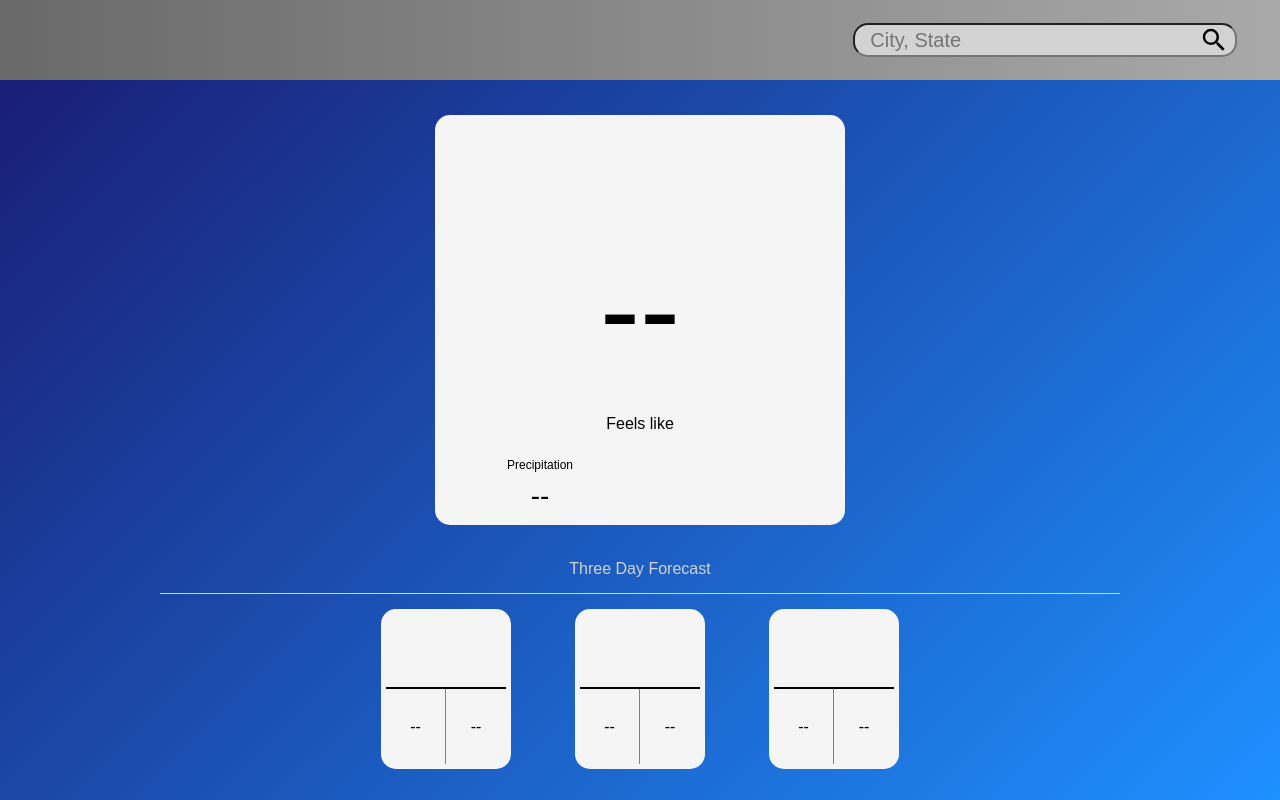
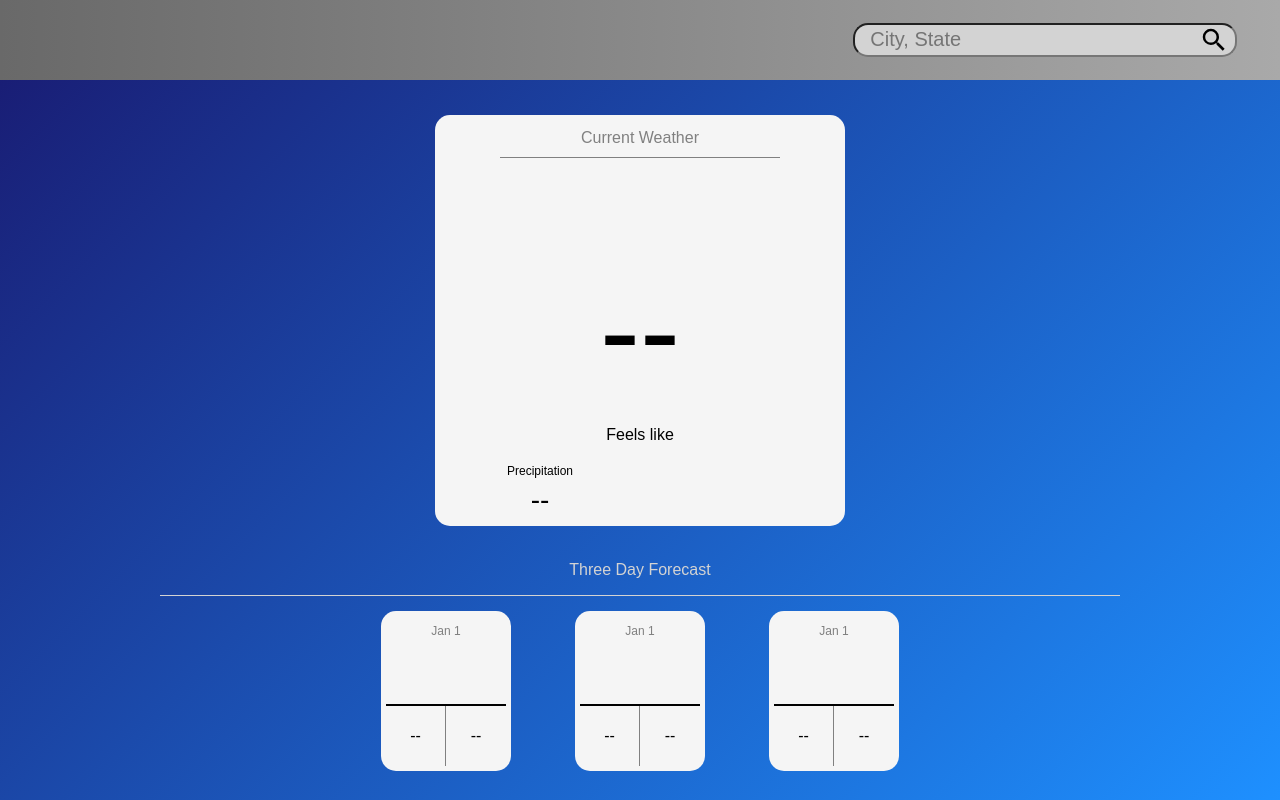
Before and after one commit to BrandB123/weather-app, a plain HTML site: page index.html in a window 1280 px wide. Drawn offline with Linux system fonts and the light colour scheme.

Commit message:
Update styling and add date titles

```diff
--- a/index.html
+++ b/index.html
@@ -22,6 +22,7 @@
 
     <div class="current-weather-container">
         <div class="current-weather-module">
+            <div class="current-title">Current Weather</div>
             <div class="current-icon"></div>
             <div class="temp">--</div>
             <div class="feels-like">Feels like</div>
@@ -37,16 +38,19 @@
         <div class="forecast-title">Three Day Forecast</div>
         <div class="forecast-items-container">
             <div class="day-one forecast-item">
+                <div class="day-one forecast-day">Jan 1</div>
                 <div class="day-one forecast-icon"></div>
                 <div class="day-one forecast-tempmin">--</div>
                 <div class="day-one forecast-tempmax">--</div>
             </div>
             <div class="day-two forecast-item">
+                <div class="day-two forecast-day">Jan 1</div>
                 <div class="day-two forecast-icon"></div>
                 <div class="day-two forecast-tempmin">--</div>
                 <div class="day-two forecast-tempmax">--</div>
             </div>
             <div class="day-three forecast-item">
+                <div class="day-three forecast-day">Jan 1</div>
                 <div class="day-three forecast-icon"></div>
                 <div class="day-three forecast-tempmin">--</div>
                 <div class="day-three forecast-tempmax">--</div>
--- a/styles.css
+++ b/styles.css
@@ -76,13 +76,25 @@ body{
     border-radius: 15px;
     padding: 5px;
     display: grid;
-    grid-template: 2fr 5fr 1fr 1.5fr / repeat(2, 1fr);
+    grid-template: 1fr 2fr 5fr 1fr 1.5fr / repeat(2, 1fr);
     grid-template-areas:
+        "current-title current-title"
         "current-icon current-icon"
         "temp temp"
         "feels-like feels-like"
         "precip-prob precip-type";
 
+}
+
+.current-title{
+    grid-area: current-title;
+    display: grid;
+    justify-content: center;
+    align-items: center;
+    color: gray;
+    border-bottom: 1px gray solid;
+    width: 70%;
+    margin: 0 auto;
 }
 
 .current-icon{
@@ -175,10 +187,23 @@ body{
     border-radius: 15px;
     padding: 5px;
     display: grid;
-    grid-template: 1fr 1fr / repeat(2, 1fr);
+    grid-template: .5fr 1fr 1fr / repeat(2, 1fr);
     grid-template-areas:
-	"forecast-icon forecast-icon"
-	"forecast-tempmin forecast-tempmax";
+        "forecast-day forecast-day"
+	    "forecast-icon forecast-icon"
+	    "forecast-tempmin forecast-tempmax";
+}
+
+.forecast-day{
+    grid-area: forecast-day;
+    display: grid;
+    justify-content: center;
+    align-items: center;
+    color: gray;
+    /* border-bottom: 1px solid gray; */
+    width: 70%;
+    margin: 0 auto;
+    font-size: 12px;
 }
 
 .forecast-icon{
```
Lines whose indentation alone changed are shown as unchanged.
